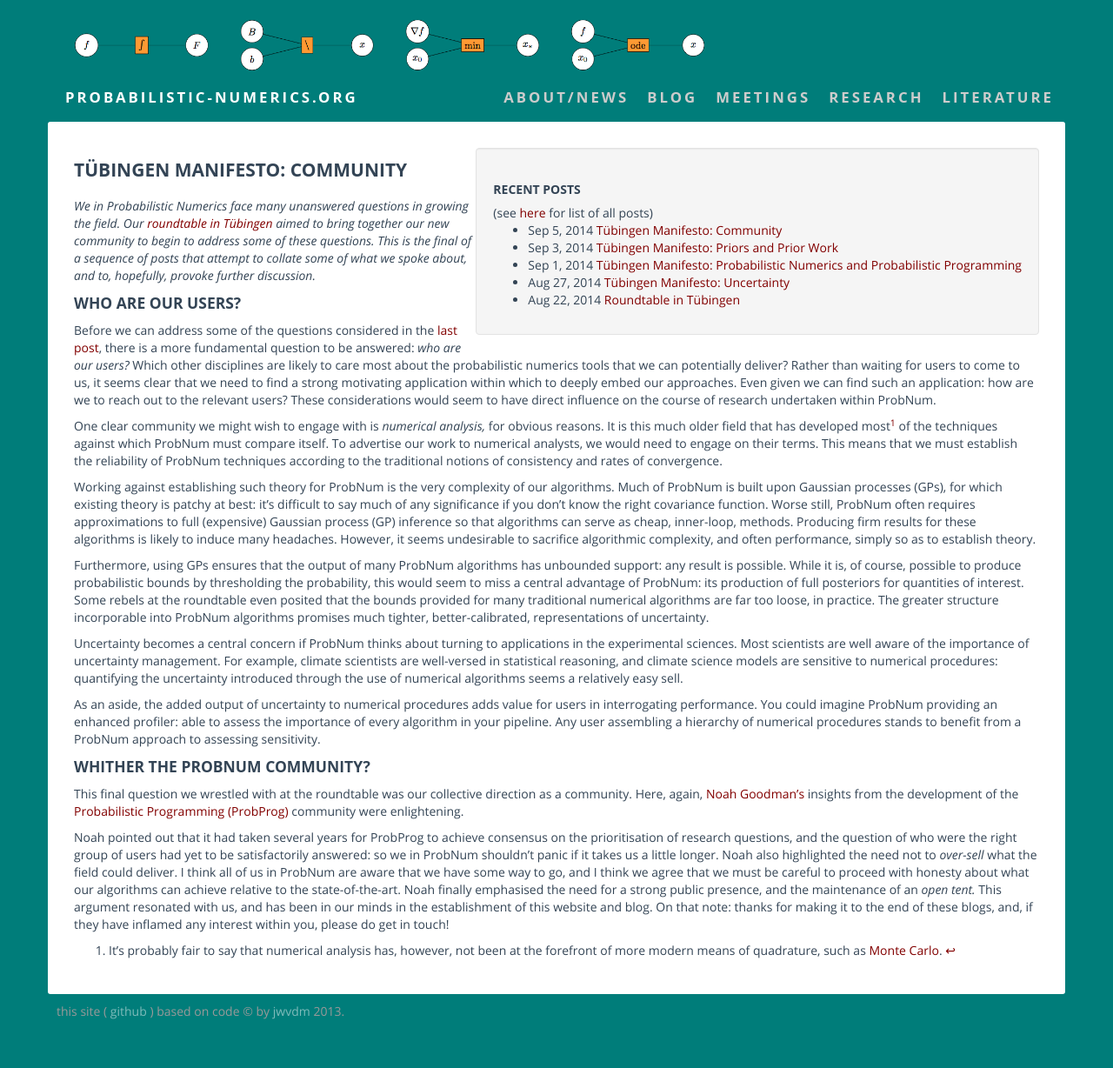
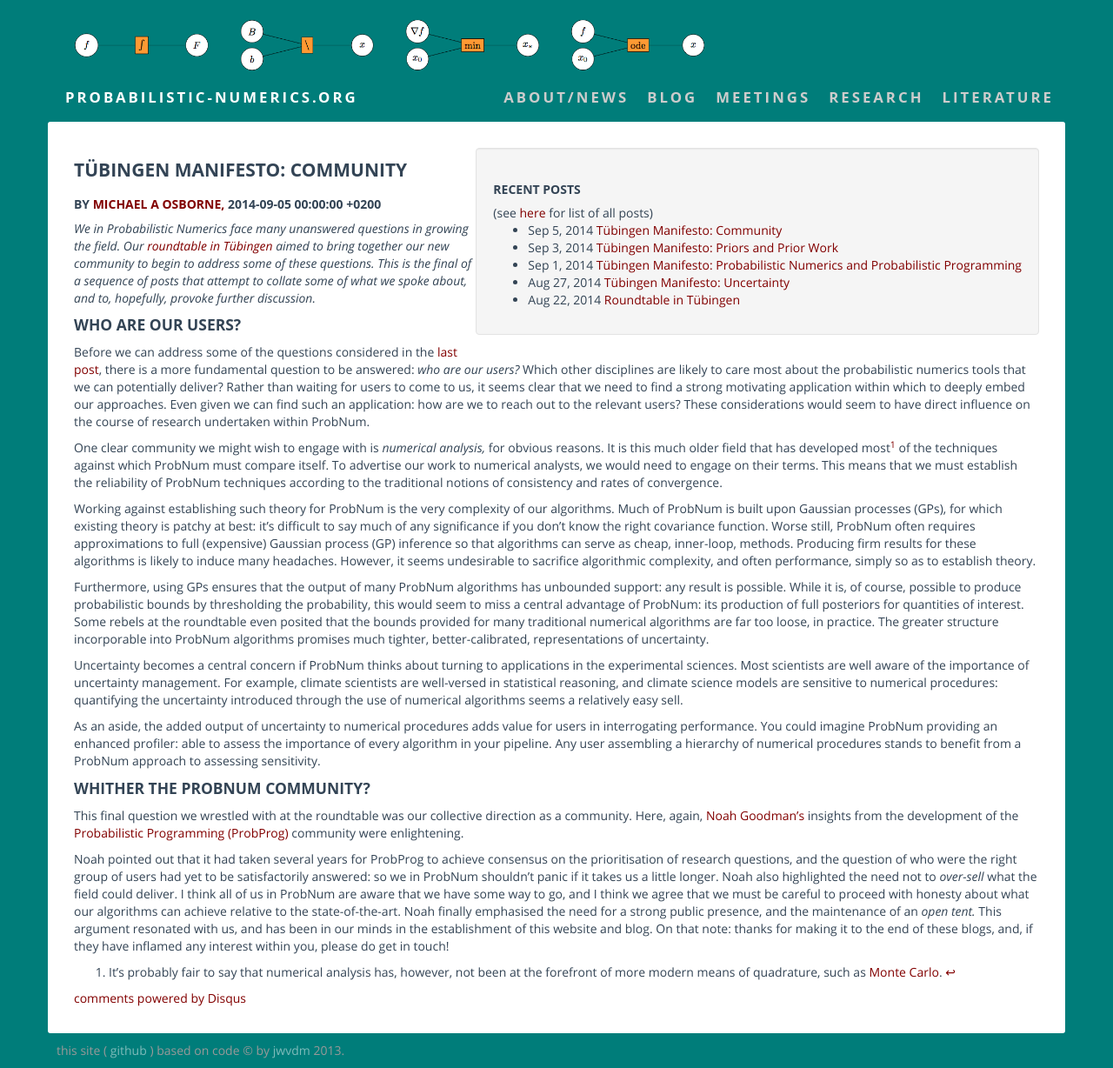
Before and after one commit to philipphennig/probabilistic-numerics.org, a Jekyll site: the page built from _posts/2014-08-29-Roundtable-Community.md, in a window 1280 px wide. Shown: the whole page at 87% size. Built offline with Jekyll 4.4.1, drawn with Linux system fonts in a browser that asks for light colours; some web fonts are replaced; comment, search, counter and statistics services are not loaded; before the commit the page ends 1183 px from its top, so only the background shows below that; some of the changed lines change nothing that is shown.

Commit message:
updated YAML front matter for post

```diff
--- a/_posts/2014-08-29-Roundtable-Community.md
+++ b/_posts/2014-08-29-Roundtable-Community.md
@@ -3,7 +3,8 @@
 title:      "Tübingen Manifesto: Community"
 date:       2014-09-05
 published:  true
-author:     Michael A Osborne
+comments:   true
+author:     mosb
 categories: [workshops, roundtable_manifesto]
 ---
 *We in Probabilistic Numerics face many unanswered questions in growing the field.
```
